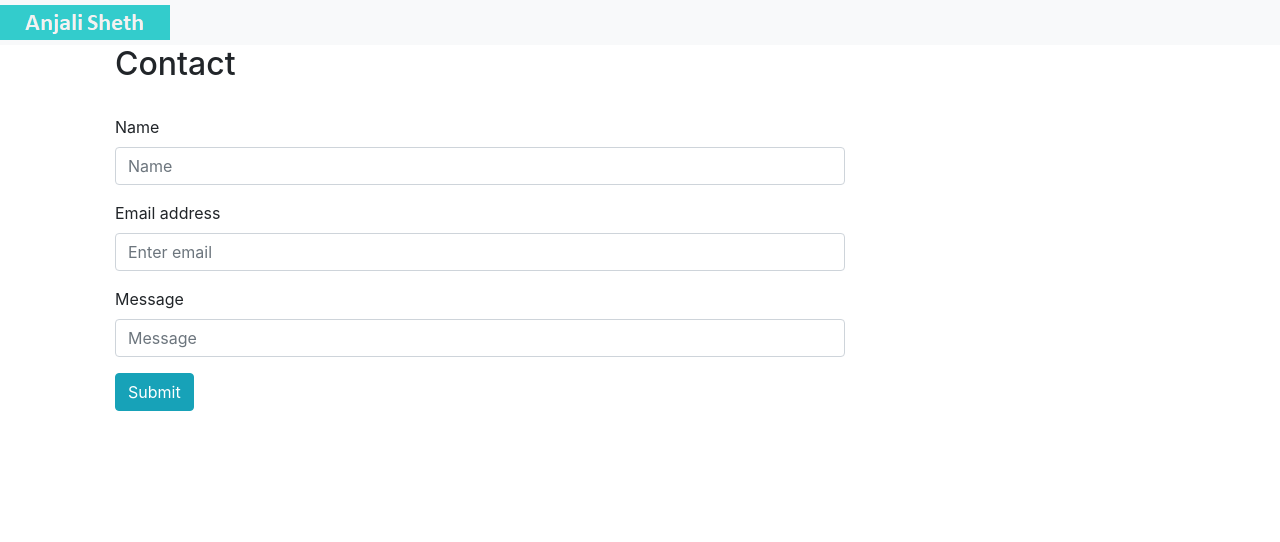
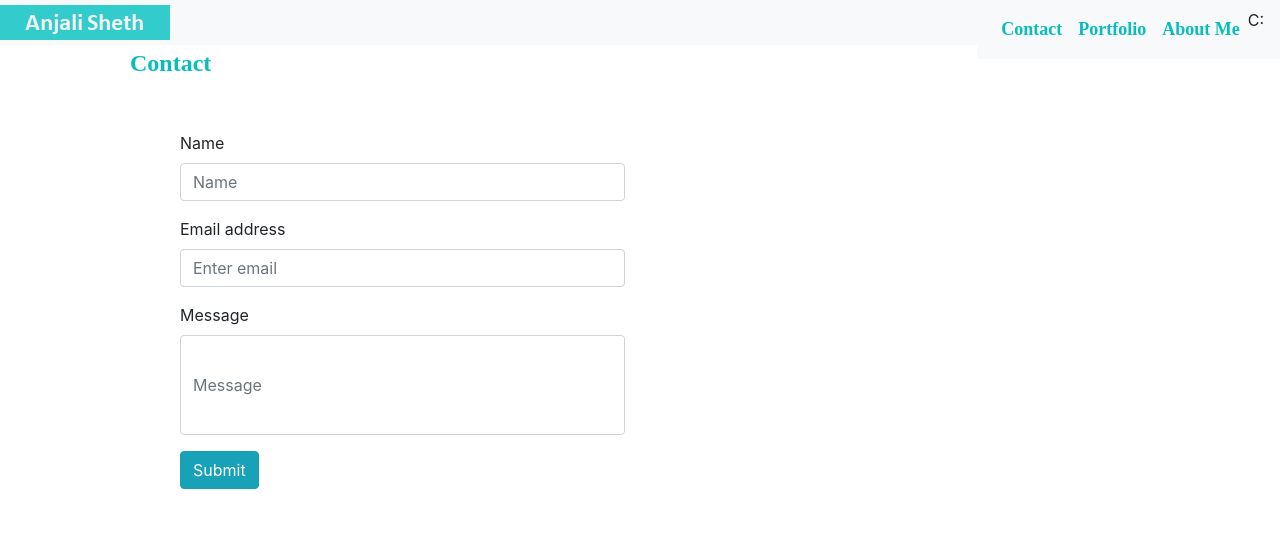
Before and after one commit to asheth22/portfolio-as, a plain HTML site: page assets/contact.html in a window 1280 px wide. Drawn offline with nearby package versions, Linux system fonts and the light colour scheme.

Commit message:
added nav bar to all pages

```diff
--- a/assets/contact.html
+++ b/assets/contact.html
@@ -12,13 +12,29 @@
             <script src="https://code.jquery.com/jquery-3.5.1.slim.min.js" integrity="sha384-DfXdz2htPH0lsSSs5nCTpuj/zy4C+OGpamoFVy38MVBnE+IbbVYUew+OrCXaRkfj" crossorigin="anonymous"></script>
             <script src="https://cdn.jsdelivr.net/npm/bootstrap@4.5.3/dist/js/bootstrap.bundle.min.js" integrity="sha384-ho+j7jyWK8fNQe+A12Hb8AhRq26LrZ/JpcUGGOn+Y7RsweNrtN/tE3MoK7ZeZDyx" crossorigin="anonymous"></script>
         </head>
-        <bosy class="contact">
+        <body>
+            <nav class="navbar navbar-expand-lg bg-light">
+
+                <div class="collapse navbar-collapse" id="navbarNav" >
+                <ul class="navbar-nav" style="float: inline-end;">
+                    <li class="nav-item">
+                    <a class="nav-link" href="#contact"><span class="nb">Contact</span></a>
+                    </li>
+                    <li class="nav-item">
+                    <a class="nav-link" href="portfolio.html"><Span class="nb">Portfolio</Span><span class="sr-only">(current)</span></a>            </li>
+                    <li class="nav-item active">
+                    <a class="nav-link" href="../../portfolio-as/index.html"><Span class="nb">About Me </Span></a>
+                    </li>C:
+                </ul>
+                </div>
+            </nav>
+          <main class="contact" id="contact">
             <nav class="anavbar-light bg-light">
               <a class="navbar-brand">
                 <img src="./images/brand.png">
               </a>
             </nav>
-
+            <bosy class="contact">
             <div class="container">
                 <div class="row">
                     <div class="col-sm-8"> </div>
@@ -26,7 +42,7 @@
                 </div>
                 <div class="row">
                     <div class="col-sm-8">
-                        <h2 class="contact"> Contact </h2> <br>
+                        <span class="page-name"> Contact </span> <br>
 
                         <form>
                             <div class="form-group">
@@ -51,6 +67,6 @@
                     <div class="col-sm-8"> </div>
                     <div class="col-sm-4"> </div>
                 </div>
-
+            </main>
         </body>
     </html>
--- a/assets/style.css
+++ b/assets/style.css
@@ -1,6 +1,12 @@
 .navbar{
     float: right;
 
+}
+.nb  {
+    color: #08bdbd;
+    font-family: 'Times New Roman', Times, serif;
+    font-weight: bold;
+    font-size: large;
 }
 .container {
     margin-left: 100px;
@@ -9,11 +15,6 @@
     float: left;
     margin-bottom: 20px;
     margin-top: 10px;
-}
-.nb  .portfoliot {
-    color: #08bdbd;
-    font-family: 'Times New Roman', Times, serif;
-    font-weight: bold;
 }
 
 .hs {
@@ -29,11 +30,38 @@
  .portfolio img {
      max-width: 200px;
      max-height: 300px;
+     border: white;
  }
-.portfolio #port {
+
+.portfolio .page-name {
 
     color: #08bdbd;
     font-family: 'Times New Roman', Times, serif;
     font-weight: bold;
-    font-size: larger
+    font-size: x-large
 }
+
+.contact .page-name {
+
+    color: #08bdbd;
+    font-family: 'Times New Roman', Times, serif;
+    font-weight: bold;
+    font-size: x-large
+}
+
+.contact form {
+
+    padding: 50px;
+}
+
+.contact form #message{
+
+    min-height: 100px;
+}
+
+@media only screen and (max-width: 740px) {
+    /* For mobile phones: */
+    [class*="col-"] {
+      width: 100%;
+    }
+  }
```
Also changed, not shown: assets/portfolio.html (+23 -6 lines).
